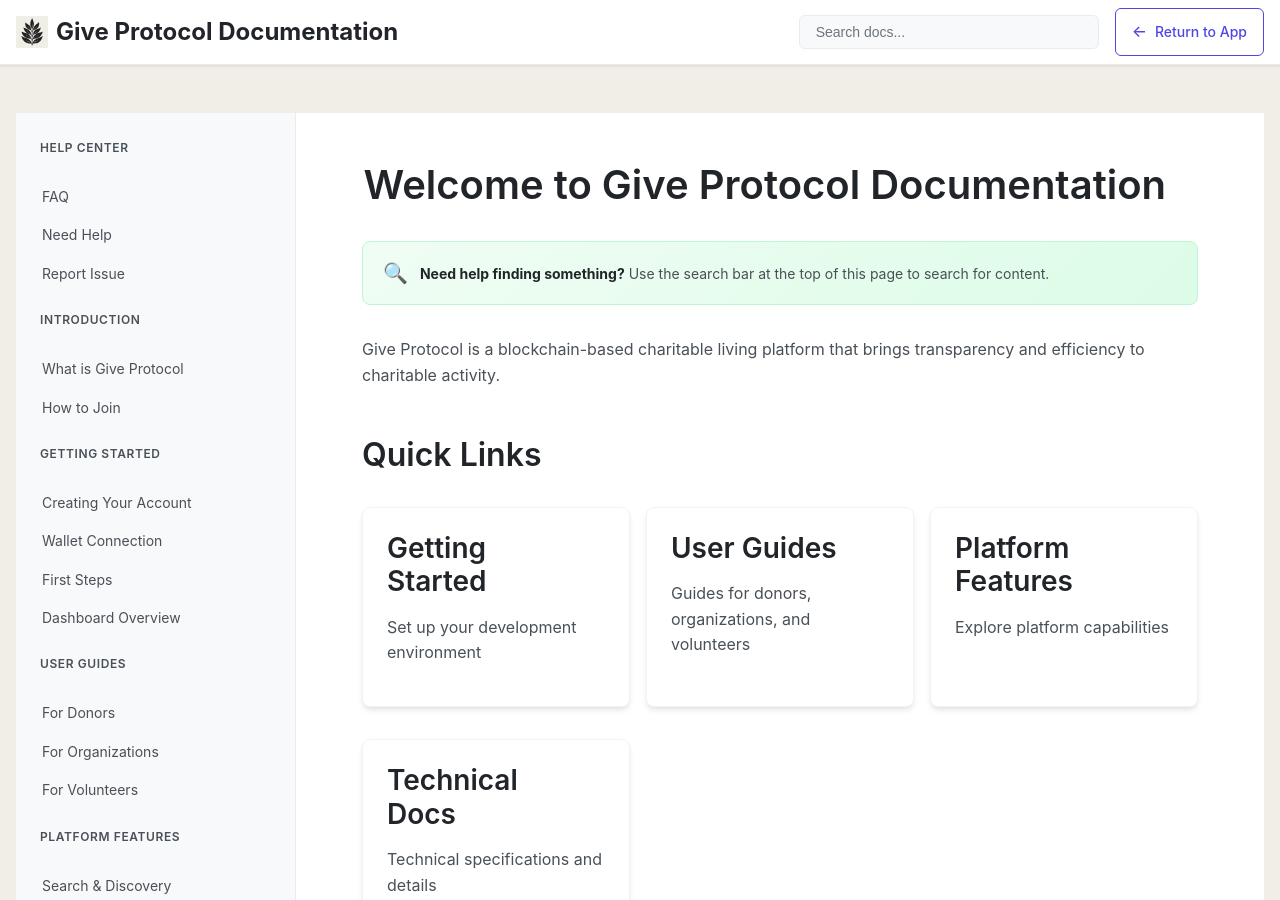
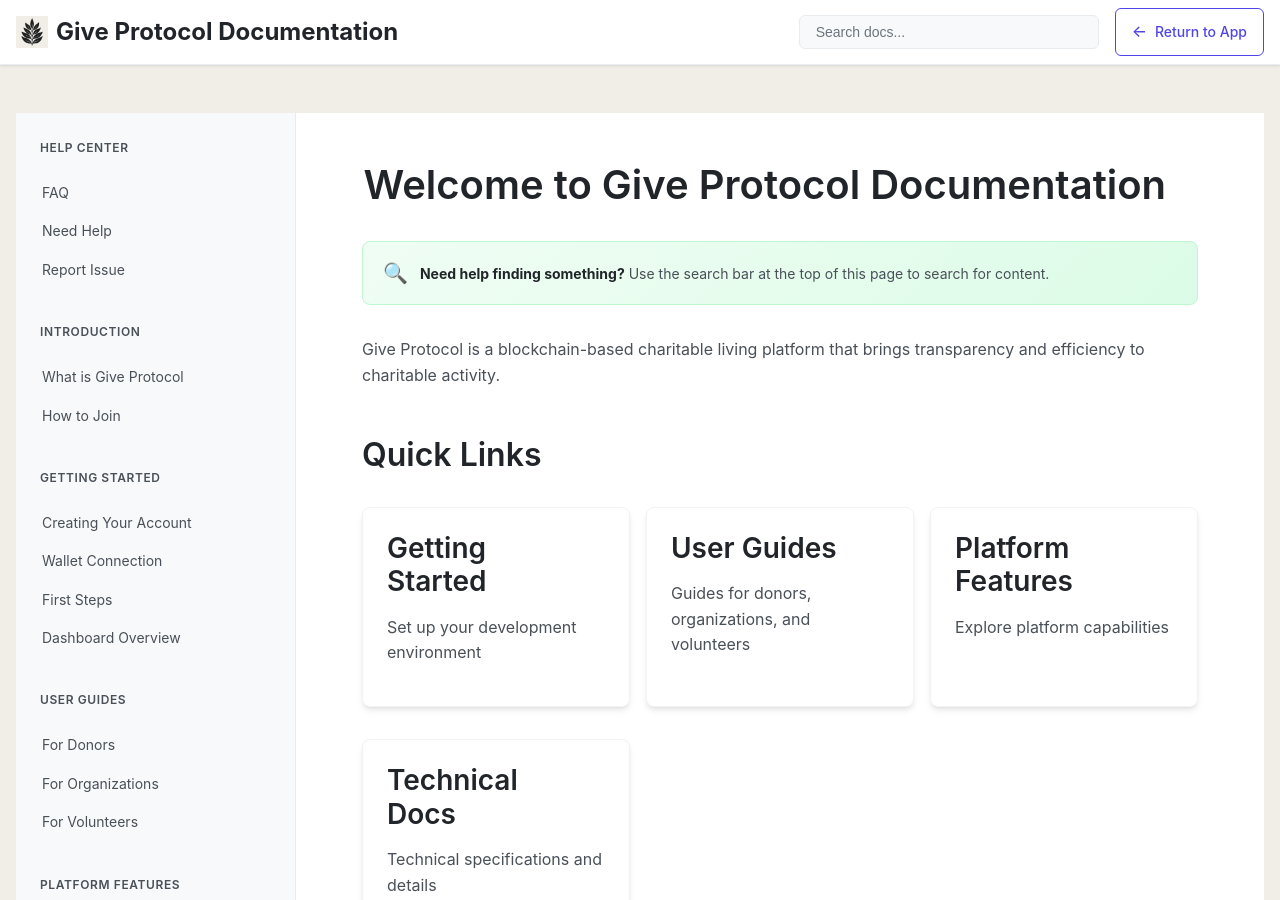
Before and after one commit to drigobl/Duration-Give, a Jekyll site: the page built from index.md, in a window 1280 px wide and 900 px high. Built offline with Jekyll 4.4.1, drawn with Linux system fonts in a browser that asks for light colours.

Commit message:
Improve sidebar navigation spacing for better readability
- Remove excessive gap between section headers and their list items
- Eliminate bottom margin from sidebar headings to connect them directly to lists
- Increase spacing between different navigation sections for clear visual separation
- Add rule to remove bottom margin from last section to prevent extra space
- Create cleaner, more professional sidebar navigation hierarchy

This creates a tighter, more organized sidebar where headers are visually
connected to their items while maintaining clear section boundaries.

```diff
--- a/assets/css/main.css
+++ b/assets/css/main.css
@@ -321,7 +321,11 @@
 }
 
 .sidebar-section {
-  margin-bottom: 1rem;
+  margin-bottom: 2rem; /* More space between sections */
+}
+
+.sidebar-section:last-child {
+  margin-bottom: 0; /* Remove bottom margin from last section */
 }
 
 .sidebar-heading {
@@ -330,7 +334,7 @@
   text-transform: uppercase;
   letter-spacing: 0.05em;
   color: var(--color-text-secondary);
-  margin: 0 1.5rem 0.25rem;
+  margin: 0 1.5rem 0; /* Remove bottom margin */
 }
 
 .sidebar-link {
@@ -348,7 +352,7 @@
 .sidebar-list {
   list-style: none;
   padding: 0;
-  margin: 0;
+  margin: 0; /* Remove top margin to eliminate gap */
 }
 
 .sidebar-list li {
```
